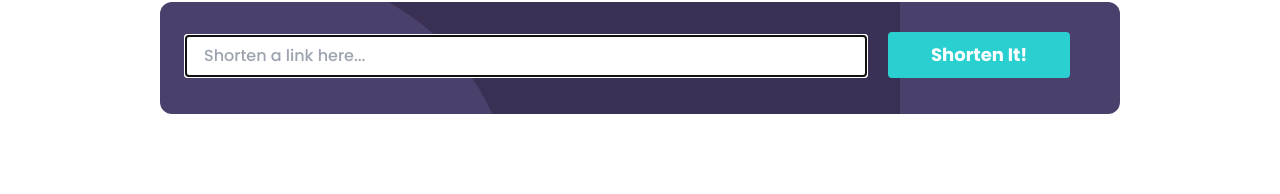
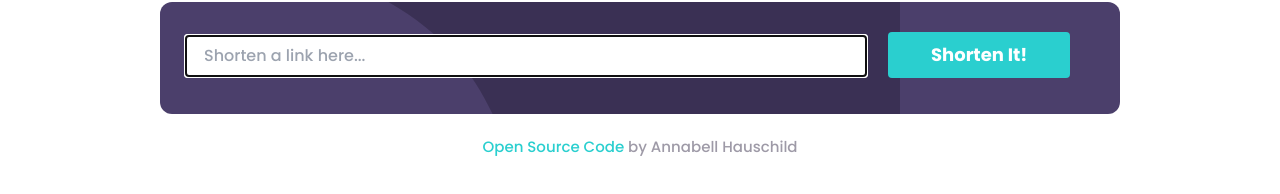
Before and after one commit to Avery-techdev/url-shortener, a Next.js app: page / in a window 1280 px wide. Shown: the part 568-762 px from the top of the page. Built offline with nearby package versions, Linux system fonts and the light colour scheme.

Commit message:
added link to github

```diff
--- a/pages/index.tsx
+++ b/pages/index.tsx
@@ -12,7 +12,17 @@ export default function Home() {
       </Head>
       <Navbar />
       <Header />
-      <Shortener/>
+      <Shortener />
+      <p className="text-center text-p">
+        <a
+          className=" text-cyan"
+          target="_blank"
+          href="https://github.com/Avery-techdev/url-shortener"
+        >
+          Open Source Code{" "}
+        </a>
+        by Annabell Hauschild
+      </p>
     </div>
   );
 }
```
